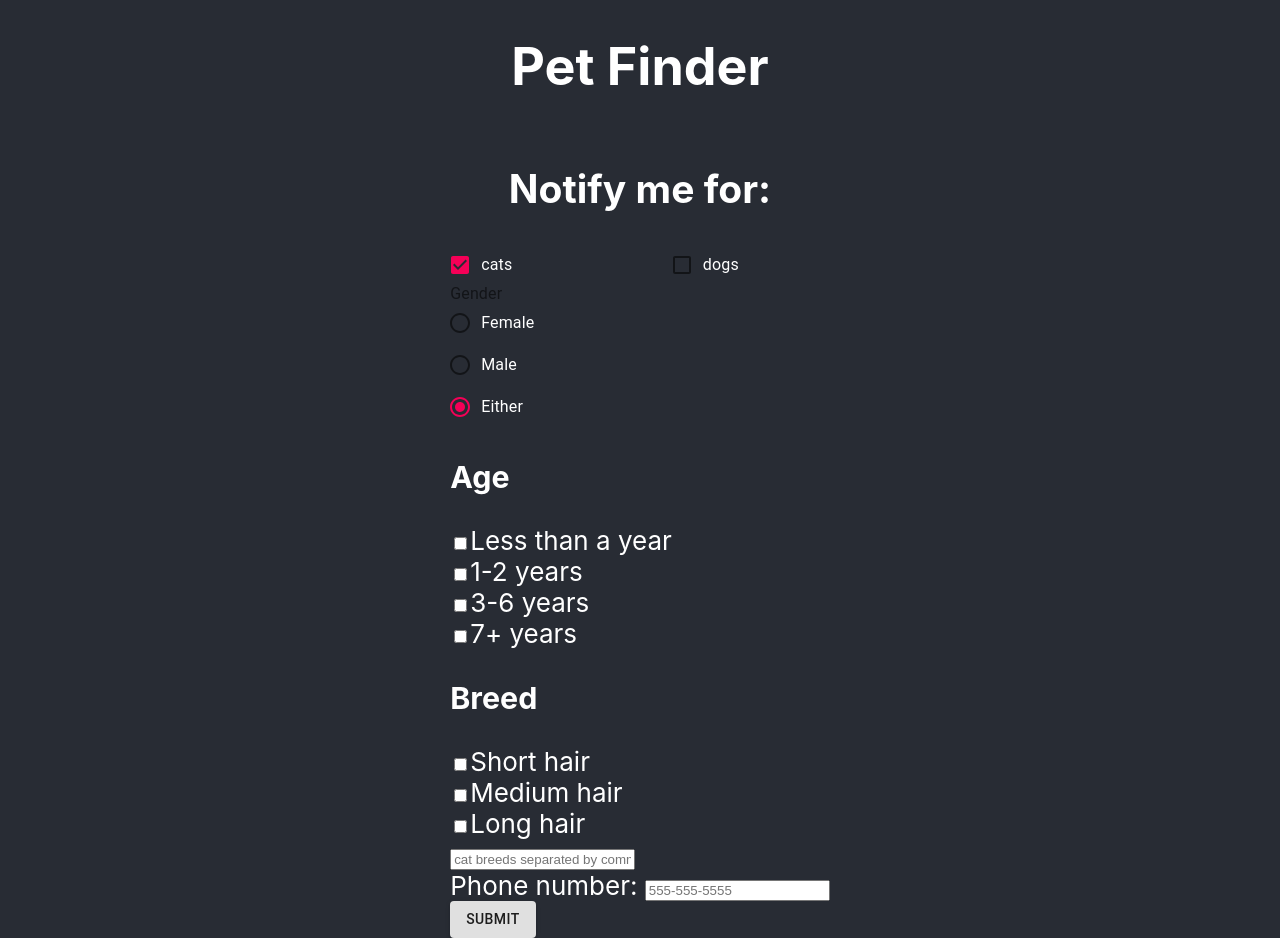
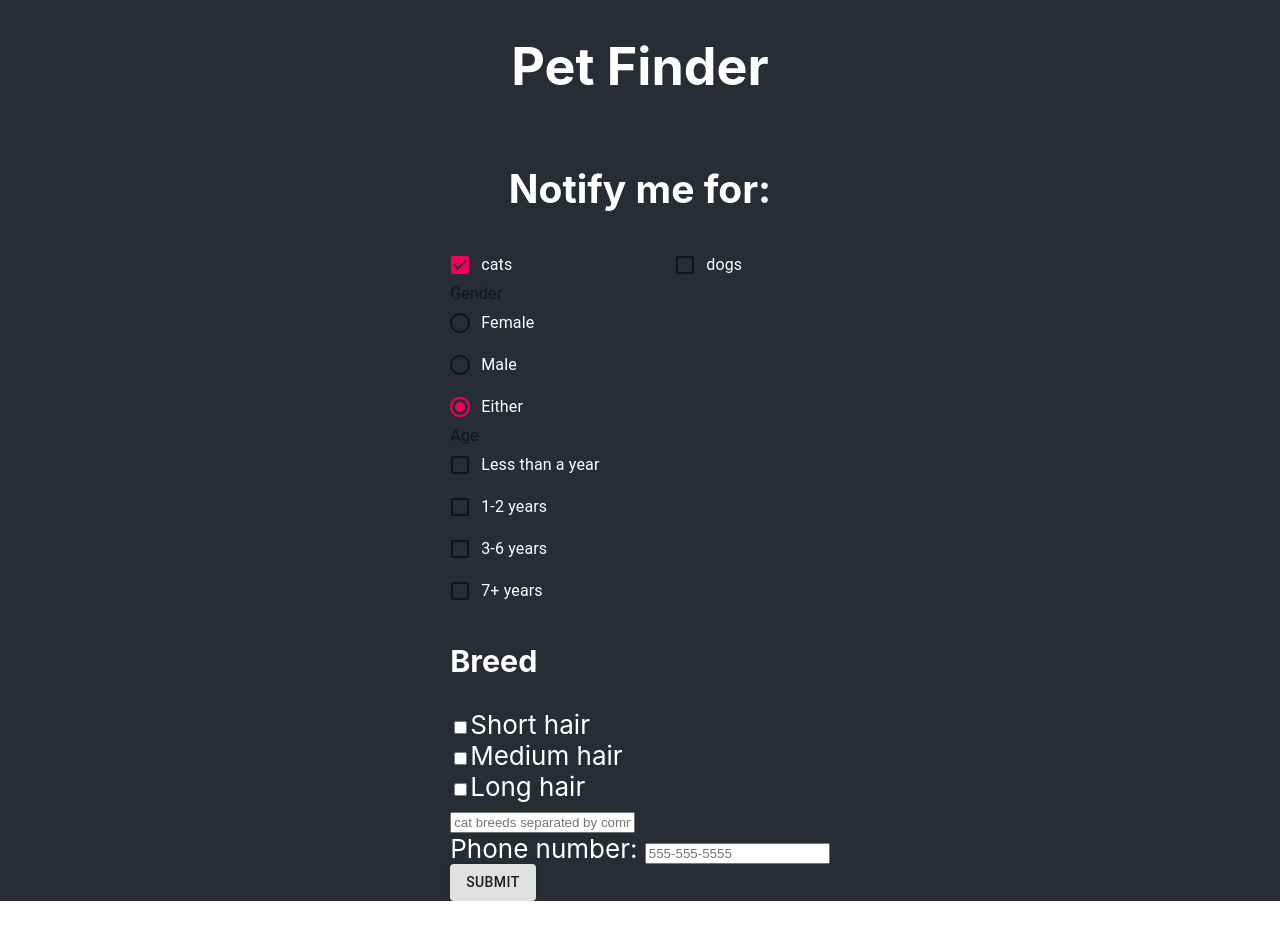
Before and after one commit to yonidoronpeters/pet-finder, a React (Create React App) app: page / in a window 1280 px wide. Both pictures are taken after a click on the label "cats". After the commit the page ends 901 px from the top, so only its background shows below. Built offline with nearby package versions, Linux system fonts and the light colour scheme.

Commit message:
Update Age checkbox to material ui

```diff
--- a/src/components/Age.js
+++ b/src/components/Age.js
@@ -1,16 +1,21 @@
 import React from 'react';
+import FormControl from '@material-ui/core/FormControl';
+import FormLabel from '@material-ui/core/FormLabel';
+import FormControlLabel from '@material-ui/core/FormControlLabel';
+import Checkbox from '@material-ui/core/Checkbox';
+import FormGroup from '@material-ui/core/FormGroup';
 
 const Age = ({ pet }) => (
   <div className="age">
-    <h3>Age</h3>
-    <input type="checkbox" id={`${pet}-puppy`} name={`${pet}age`} value={`${pet}-young`}/>
-    <label htmlFor={`${pet}-puppy`}>Less than a year</label><br/>
-    <input type="checkbox" id={`${pet}-adolescent`} name={`${pet}age`} value={`${pet}-adolescent`}/>
-    <label htmlFor={`${pet}-adolescent`}>1-2 years</label><br/>
-    <input type="checkbox" id={`${pet}-adult`} name={`${pet}age`} value={`${pet}-adult`}/>
-    <label htmlFor={`${pet}-adult`}>3-6 years</label><br/>
-    <input type="checkbox" id={`${pet}-senior`} name={`${pet}age`} value={`${pet}-senior`}/>
-    <label htmlFor={`${pet}-senior`}>7+ years</label>
+    <FormControl component="fieldset">
+      <FormLabel component="legend">Age</FormLabel>
+      <FormGroup aria-label="gender" name={`${pet}age`}>
+        <FormControlLabel value={`${pet}-young`} control={<Checkbox/>} label="Less than a year"/>
+        <FormControlLabel value={`${pet}-adolescent`} control={<Checkbox/>} label="1-2 years"/>
+        <FormControlLabel value={`${pet}-adult`} control={<Checkbox/>} label="3-6 years"/>
+        <FormControlLabel value={`${pet}-senior`} control={<Checkbox/>} label="7+ years"/>
+      </FormGroup>
+    </FormControl>
   </div>
 );
 
--- a/src/components/PetFinderApp.js
+++ b/src/components/PetFinderApp.js
@@ -4,6 +4,7 @@ import Pet from './Pet';
 import ConfirmationModal from './ConfirmationModal';
 import ErrorModal from './ErrorModal';
 import Button from '@material-ui/core/Button';
+import Grid from '@material-ui/core/Grid';
 
 export default class PetFinderApp extends React.Component {
   state = {
@@ -108,10 +109,14 @@ export default class PetFinderApp extends React.Component {
           <h1>Pet Finder</h1>
           <h2>Notify me for:</h2>
           <form className="add-option" onSubmit={this.handleSubmitForm}>
-            <div className="petRow">
-              <Pet type="cat" handleAnimalSelected={this.handleAnimalSelected}/>
-              <Pet type="dog" handleAnimalSelected={this.handleAnimalSelected}/>
-            </div>
+            <Grid container spacing={5}>
+              <Grid item xs>
+                <Pet type="cat" handleAnimalSelected={this.handleAnimalSelected}/>
+              </Grid>
+              <Grid item xs>
+                <Pet type="dog" handleAnimalSelected={this.handleAnimalSelected}/>
+              </Grid>
+            </Grid>
             <ContactInfo/>
             <Button variant="contained" type="submit">Submit</Button>
           </form>
```
